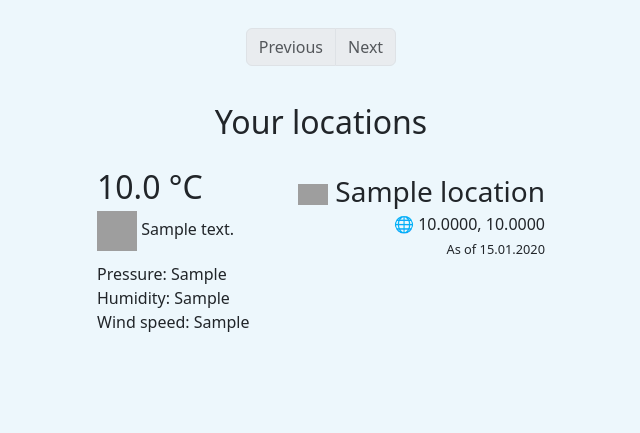
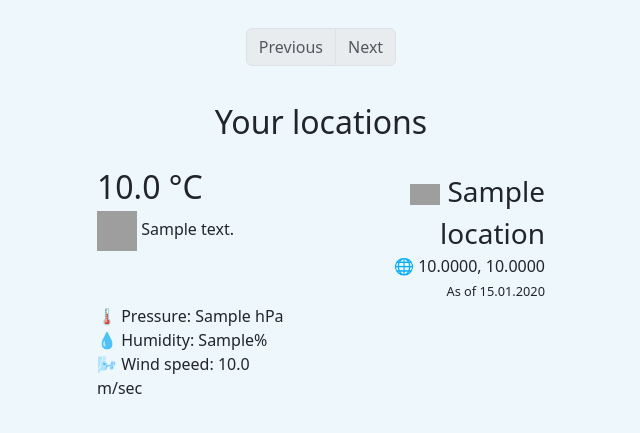
Before and after one commit to Gevorji/weather-app, a Django app: template src/weatherapp/templates/weather/index.html in a window 1280 px wide. Shown: the part 203-636 px from the top of the page, without its empty margins (319-959 px from the left). Run offline with Django 5.2, Linux system fonts and the light colour scheme; data comes from the database, SQL or seed files in the repository; the template is opened without the code that fills it: values that come from a table or form of the project are taken from there, most other values are stand-ins (such as "Sample title", 1, 10 or a date in 2020); grey boxes are pictures that could not be loaded.

Commit message:
Add emojis in secondary weather parameters lines.

```diff
--- a/src/weatherapp/templates/weather/index.html
+++ b/src/weatherapp/templates/weather/index.html
@@ -42,9 +42,9 @@
             </tr>
             <tr>
                 <td>
-                    Pressure: {{ weather.main_pressure }}<br>
-                    Humidity: {{ weather.main_humidity }}<br>
-                    Wind speed: {{ weather.wind_speed }}
+                    &#x1F321 Pressure: {{ weather.main_pressure }} hPa<br>
+                    &#x1F4A7 Humidity: {{ weather.main_humidity }}%<br>
+                    &#x1F32C Wind speed: {{ weather.wind_speed|floatformat:1 }} m/sec
                 </td>
 
             </tr>
```
